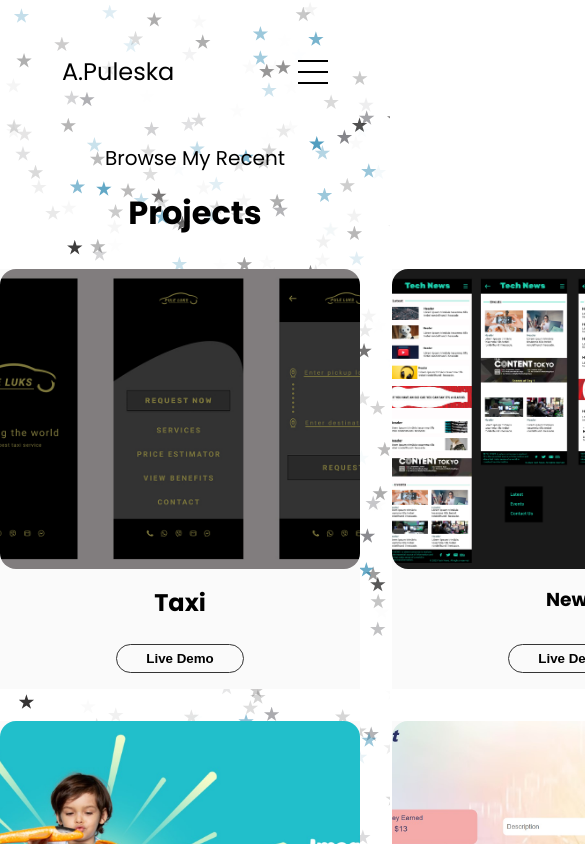
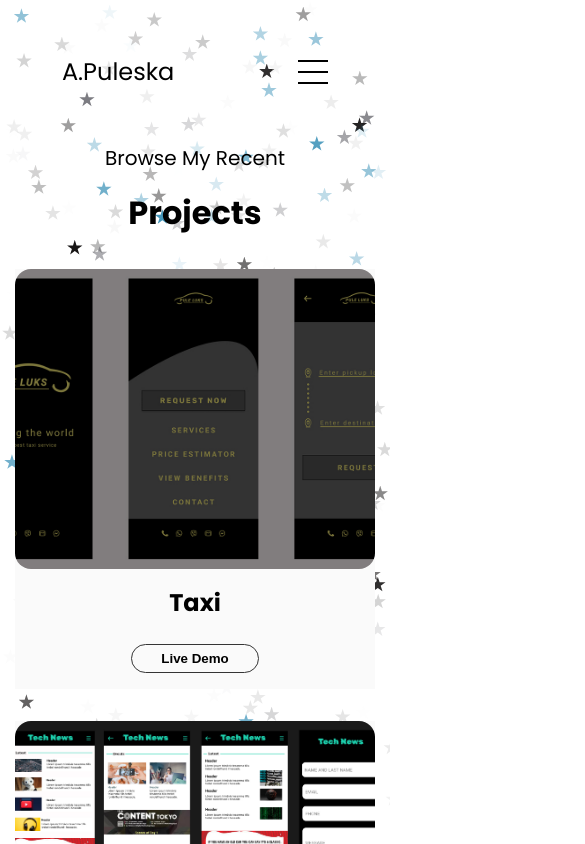
Before and after one commit to alek08pule/alek_portfolio, a React (Create React App) app: page /Projects in a window 390 px wide. Shown: the top 844 px of the page, 585 px wide, since content can reach past the window. Built offline with nearby package versions, Linux system fonts and the light colour scheme.

Commit message:
style changes2

```diff
--- a/package.json
+++ b/package.json
@@ -3,9 +3,7 @@
   "version": "0.1.0",
   "private": true,
   "dependencies": {
-    "@testing-library/jest-dom": "^5.17.0",
-    "@testing-library/react": "^13.4.0",
-    "@testing-library/user-event": "^13.5.0",
+    "@babel/plugin-proposal-private-property-in-object": "^7.21.11",
     "react": "^18.3.1",
     "react-dom": "^18.3.1",
     "react-router-dom": "^6.26.1",
--- a/src/Components/BackgroundAnimation.js
+++ b/src/Components/BackgroundAnimation.js
@@ -4,7 +4,7 @@ import React, { useEffect } from "react";
 import useWindowSize from "../Hooks/useWindowSize";
 
 const colors = ["#0B0909", "#44444C", "#8C8C8C", "#D6D6D6", "#2B89B2"];
-const numStars = 120;
+const numStars = 100;
 
 const BackgroundAnimation = () => {
   const { height, width } = useWindowSize();
--- a/src/mediaqueries.css
+++ b/src/mediaqueries.css
@@ -160,4 +160,14 @@
            flex-direction: column;
            align-items: flex-start;
         }
+     .project-containers
+     {
+            display: flex;
+            flex-direction: column;
+            gap: 2rem;
+            cursor: pointer;
+            margin: 2rem auto;
+            justify-content: center;
+            align-items: center;
+     }
   }
```
Also changed, not shown: 1 other file (tests, documents, lock files or other folders).
